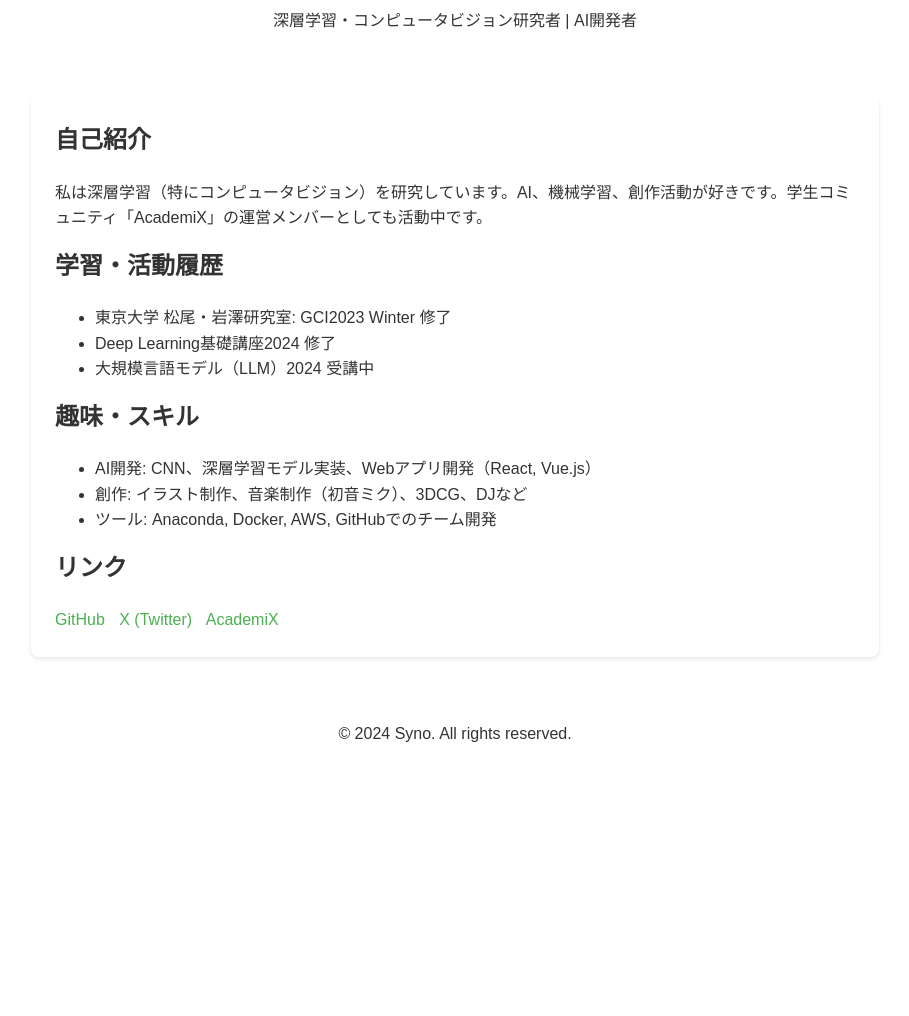
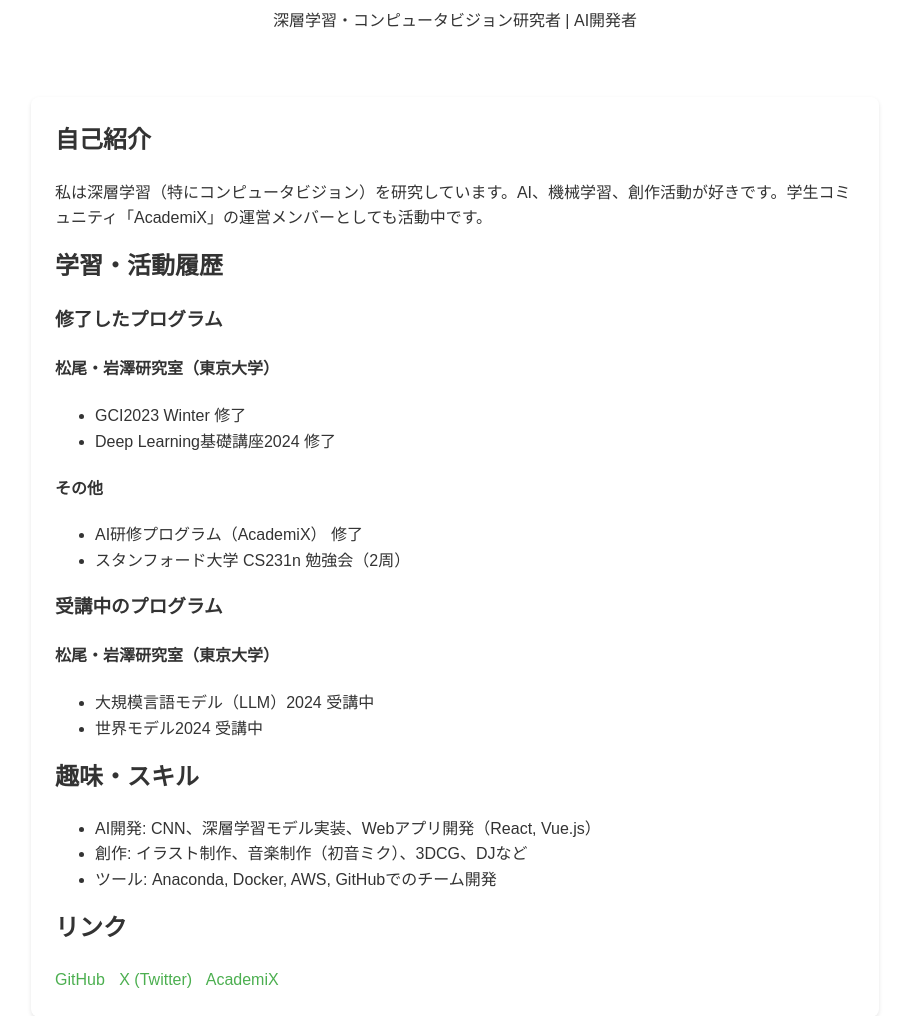
Before and after one commit to Mainlst/Syno, a plain HTML site: page index.html in a window 1280 px wide. Shown: the part 81-1097 px from the top of the page, without its empty margins (185-1094 px from the left). Before the commit the page ends 859 px from the top, so only its background shows below. Drawn offline with Linux system fonts and the light colour scheme.

Commit message:
Update site content

```diff
--- a/index.html
+++ b/index.html
@@ -58,10 +58,27 @@
         <p>私は深層学習（特にコンピュータビジョン）を研究しています。AI、機械学習、創作活動が好きです。学生コミュニティ「AcademiX」の運営メンバーとしても活動中です。</p>
 
         <h2>学習・活動履歴</h2>
+
+        <!-- 修了したプログラム -->
+        <h3>修了したプログラム</h3>
+        <h4>松尾・岩澤研究室（東京大学）</h4>
         <ul>
-            <li>東京大学 松尾・岩澤研究室: GCI2023 Winter 修了</li>
+            <li>GCI2023 Winter 修了</li>
             <li>Deep Learning基礎講座2024 修了</li>
+        </ul>
+
+        <h4>その他</h4>
+        <ul>
+            <li>AI研修プログラム（AcademiX） 修了</li>
+            <li>スタンフォード大学 CS231n 勉強会（2周）</li>
+        </ul>
+
+        <!-- 受講中のプログラム -->
+        <h3>受講中のプログラム</h3>
+        <h4>松尾・岩澤研究室（東京大学）</h4>
+        <ul>
             <li>大規模言語モデル（LLM）2024 受講中</li>
+            <li>世界モデル2024 受講中</li>
         </ul>
 
         <h2>趣味・スキル</h2>
```
